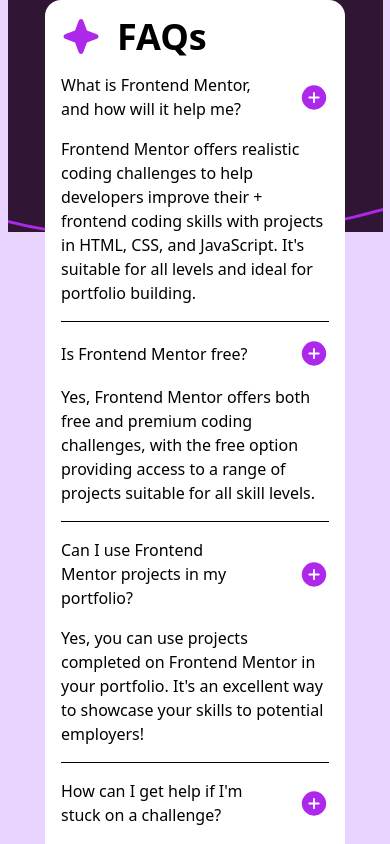
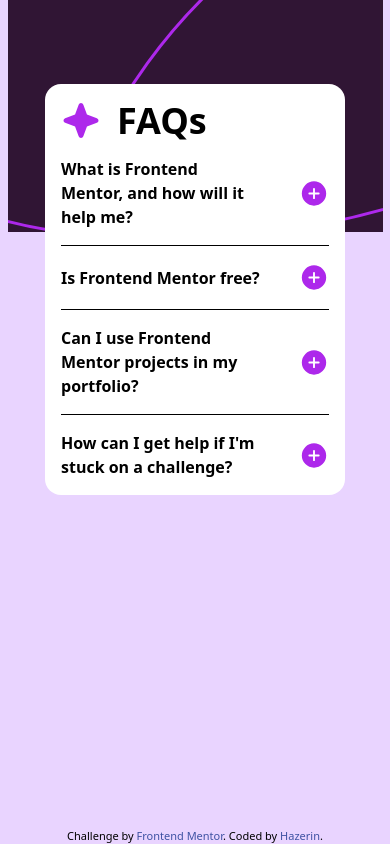
Before and after one commit to Alberto-Vidali/newbie-frontend-challenges, a Vue app in the folder FAQ-accordion/: page / in a window 390 px wide. Shown: the top 844 px of the page. Built offline with nearby package versions, Linux system fonts and the light colour scheme.

Commit message:
mobile design done (375px wide)

```diff
--- a/FAQ-accordion/src/components/Faq.vue
+++ b/FAQ-accordion/src/components/Faq.vue
@@ -10,7 +10,7 @@
     // Accesso ai valori di domande e risposte
     console.log(faqs[0].faq[0].question)
 
-    let buttonPressed = ref([0,0,0,0])
+    const buttonPressed = ref([0,0,0,0])
 
 </script>
 
@@ -18,17 +18,24 @@
     <section class="flex flex-col gap-4" v-for="faqIdx in Object.keys(faqs)">
         <hr v-if="faqIdx != 0">
         <div class="flex items-center justify-between gap-2">
-            <h2 class=" max-w-[75%]">
+            <h2 class=" max-w-[75%] font-bold hover:text-purple-600 cursor-pointer" @click="() => {
+                if (buttonPressed[faqIdx] == 0) {
+                buttonPressed[faqIdx] = 1
+                }
+                else {
+                    buttonPressed[faqIdx] = 0
+                }
+            }">
                 {{ faqs[faqIdx].faq[0].question }}
             </h2>
-            <button @click="() => buttonPressed[faqIdx] = 1" class="w-[30px] aspect-[1/1]" v-if="buttonPressed[faqIdx] == 0">
+            <button @click="() => buttonPressed[faqIdx] = 1" class="w-[30px] aspect-[1/1] cursor-pointer" v-if="buttonPressed[faqIdx] == 0">
                 <img class="w-full" src="/icon-plus.svg" alt="plus">
             </button>
-            <button @click="() => buttonPressed[faqIdx] = 0" class="w-[30px] aspect-[1/1]" v-if="buttonPressed[faqIdx] == 1">
+            <button @click="() => buttonPressed[faqIdx] = 0" class="w-[30px] aspect-[1/1] cursor-pointer" v-if="buttonPressed[faqIdx] == 1">
                 <img class="w-full" src="/icon-minus.svg" alt="plus">
             </button>
         </div>
-        <p>
+        <p v-if="buttonPressed[faqIdx] == 1">
             {{  faqs[faqIdx].faq[0].answer }}
         </p>
     </section>
--- a/FAQ-accordion/src/components/layouts/Layout.vue
+++ b/FAQ-accordion/src/components/layouts/Layout.vue
@@ -10,7 +10,7 @@
         <header class="absolute top-0">
             <img src="/background-pattern-mobile.svg" alt="">
         </header>
-        <main class="z-10 flex justify-between items-center">
+        <main class="z-10 absolute top-[10%]">
             <slot/>
         </main>
         <footer>
```
